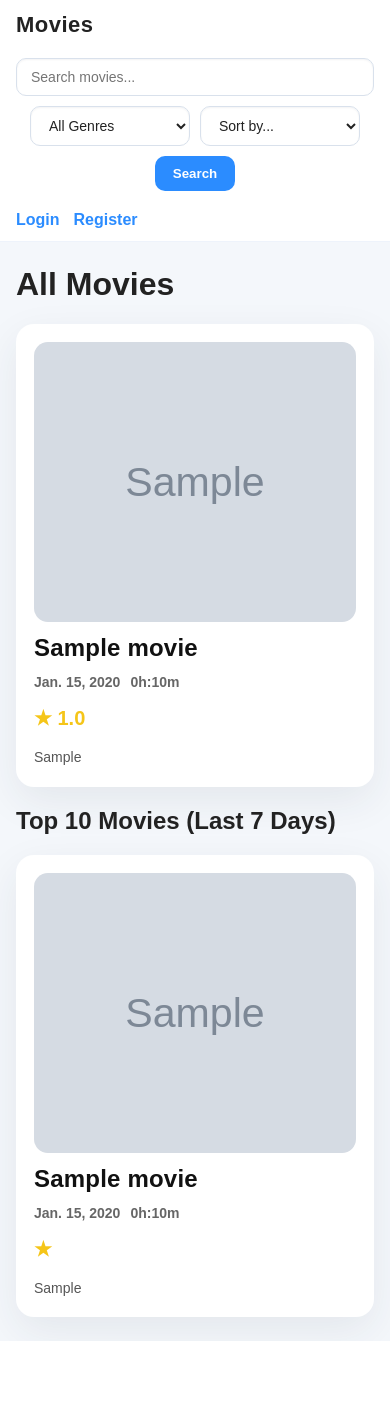
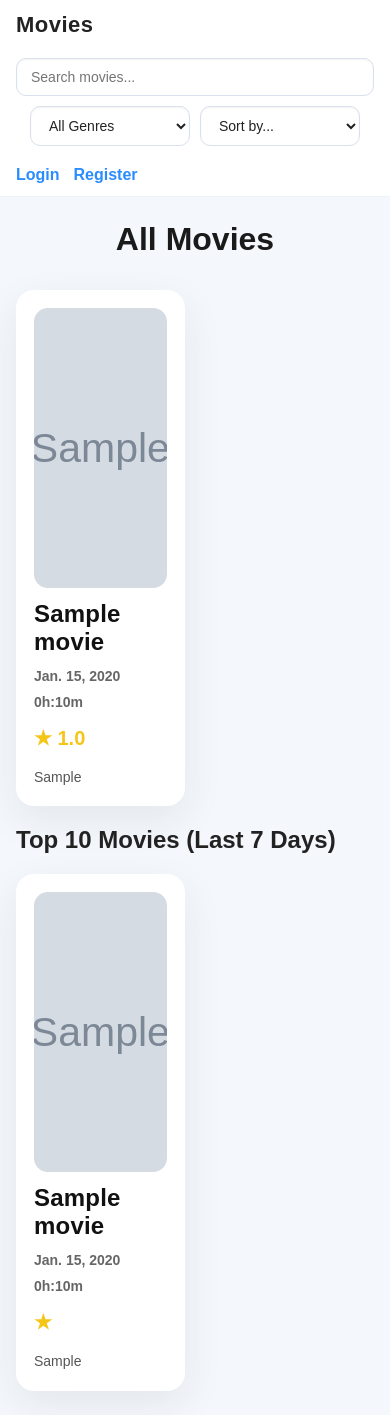
Before and after one commit to Marwan2048/Movie, a Django app: page / in a window 390 px wide. Before the commit the page ends 1341 px from the top, so only its background shows below. Run offline with Django 5.2, Linux system fonts and the light colour scheme; tables that the repository leaves empty hold one stand-in row (values such as "Sample post"); grey boxes marked "Sample" are stand-in pictures.

Commit message:
Finish Project

```diff
--- a/Movie/MovieApp/static/MovieApp/style.css
+++ b/Movie/MovieApp/static/MovieApp/style.css
@@ -163,8 +163,67 @@ body {
 }
 .movie-grid {
   display: grid;
-  grid-template-columns: repeat(auto-fill, minmax(240px, 1fr));
+  grid-template-columns: repeat(5, 1fr);
   gap: 20px;
+}
+
+/* Pagination styles */
+.pagination {
+  display: flex;
+  justify-content: center;
+  align-items: center;
+  gap: 8px;
+  margin: 40px 0;
+  flex-wrap: wrap;
+}
+
+.pagination a,
+.pagination span {
+  padding: 10px 14px;
+  border: 1px solid #d9e1ec;
+  border-radius: 6px;
+  text-decoration: none;
+  color: #2b8cff;
+  font-weight: 600;
+  transition: all 0.2s ease;
+}
+
+.pagination a:hover {
+  background: #2b8cff;
+  color: #fff;
+  border-color: #2b8cff;
+}
+
+.pagination span.current {
+  background: #2b8cff;
+  color: #fff;
+  border-color: #2b8cff;
+  padding: 10px 14px;
+}
+
+.pagination span.dots {
+  color: #999;
+  border: none;
+  cursor: default;
+}
+
+/* Responsive pagination */
+@media (max-width: 1200px) {
+  .movie-grid {
+    grid-template-columns: repeat(4, 1fr);
+  }
+}
+
+@media (max-width: 900px) {
+  .movie-grid {
+    grid-template-columns: repeat(3, 1fr);
+  }
+}
+
+@media (max-width: 600px) {
+  .movie-grid {
+    grid-template-columns: repeat(2, 1fr);
+  }
 }
 .movie-card {
   background: #fff;
@@ -595,6 +654,16 @@ body {
 }
 
 
-.test{
+.test {
   margin-left: 20px;
 }
+
+/* Page heading */
+.page-heading {
+  text-align: center;
+  font-size: 32px;
+  color: #1a1a1a;
+  font-weight: 700;
+  margin-bottom: 32px;
+  margin-top: 0;
+}
--- a/Movie/MovieApp/templates/MovieApp/movie_list.html
+++ b/Movie/MovieApp/templates/MovieApp/movie_list.html
@@ -30,7 +30,6 @@
                         <option value="-duration" {% if request.GET.sort == "-duration" %}selected{% endif %}>Duration (Longest)</option>
                         <option value="-avg_rating" {% if request.GET.sort == "-avg_rating" %}selected{% endif %}>Rating (Highest)</option>
                     </select>
-                    <button type="submit">Search</button>
                 </form>
             </div>
 
```
Also changed, not shown: other parts of Movie/MovieApp/templates/MovieApp/movie_list.html (+27 -1 lines).
